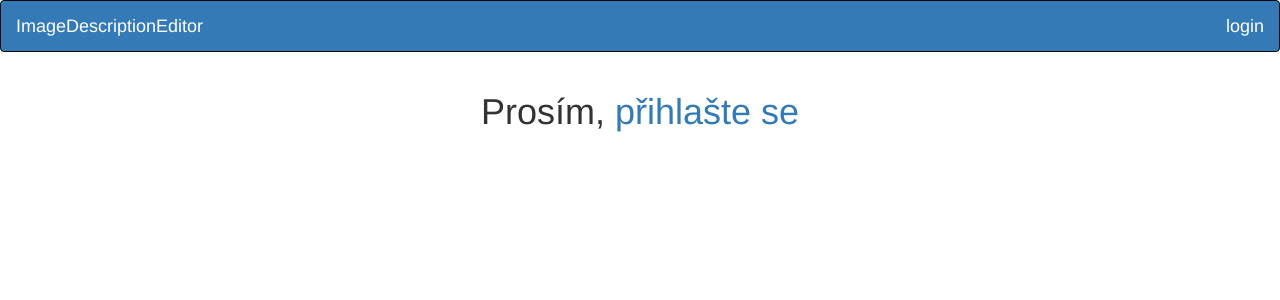
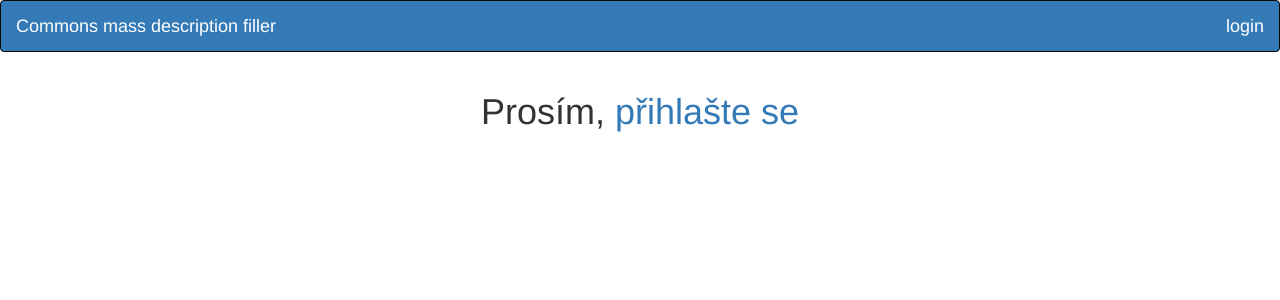
Before and after one commit to wikimedia/labs-tools-commons-mass-description, a Flask app: page / in a window 1280 px wide. Shown: the top 300 px of the page. Run offline with Flask 2, Linux system fonts and the light colour scheme; some libraries are stand-ins or nearby versions.

Commit message:
Update name of the tool

```diff
--- a/templates/index.html
+++ b/templates/index.html
@@ -5,7 +5,7 @@
       <meta charset="utf-8">
       <meta http-equiv="X-UA-Compatible" content="IE=edge">
       <meta name="viewport" content="width=device-width, initial-scale=1">
-      <title>Wiki-None-Image-Description-Editor</title>
+      <title>Commons mass description filler</title>
       <!-- font awesome -->
       <link rel="stylesheet" href="https://maxcdn.bootstrapcdn.com/font-awesome/4.7.0/css/font-awesome.min.css">
       <!-- Latest compiled and minified CSS -->
@@ -35,7 +35,7 @@
             <div class="row" style="padding-left: 15px">
                <div class="col">
                   <a class="navbar-brand" href="#" style="color: #fff">
-                  ImageDescriptionEditor
+                  Commons mass description filler
                   </a>
                </div>
                <div class="col" style="float: right">
```
